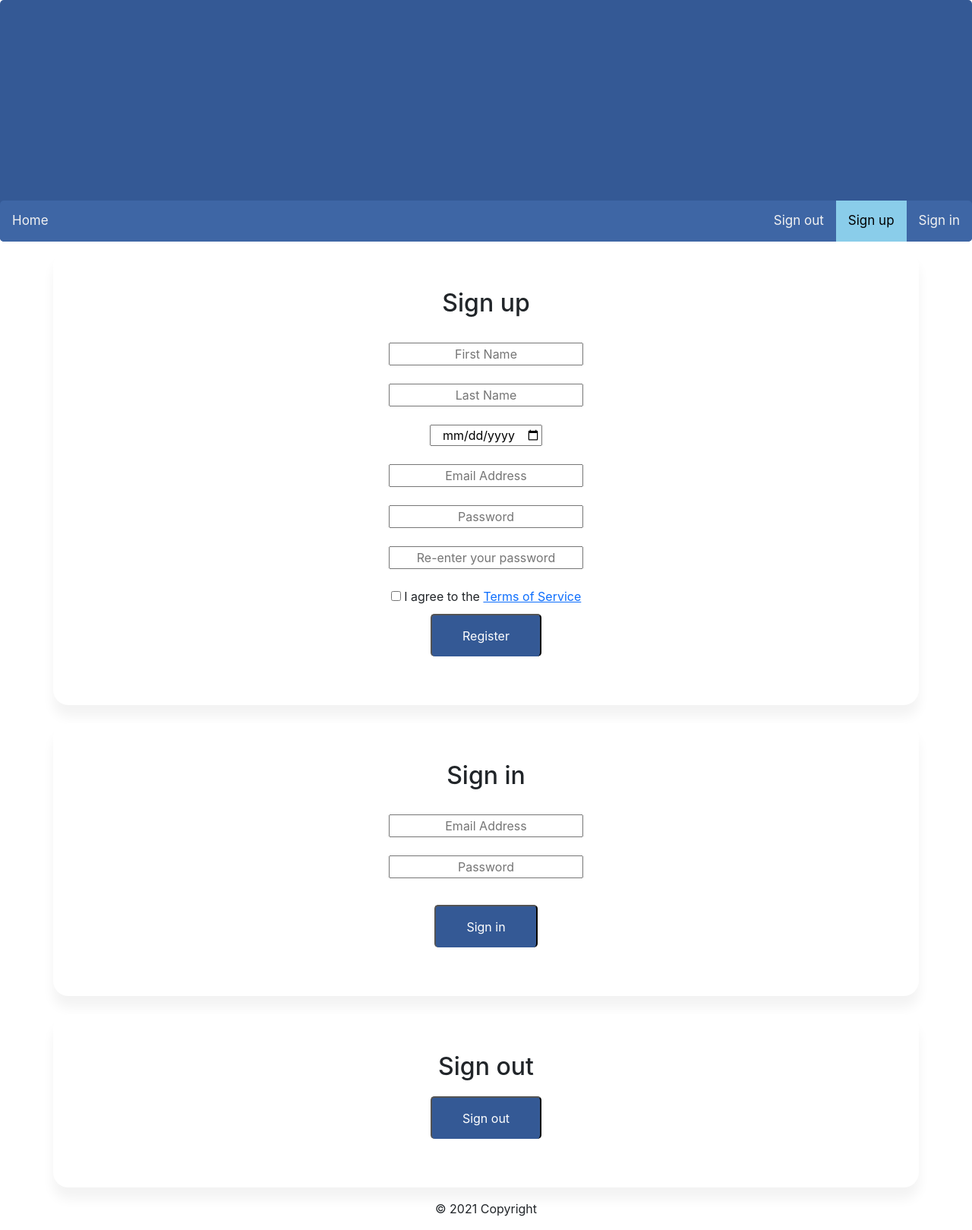
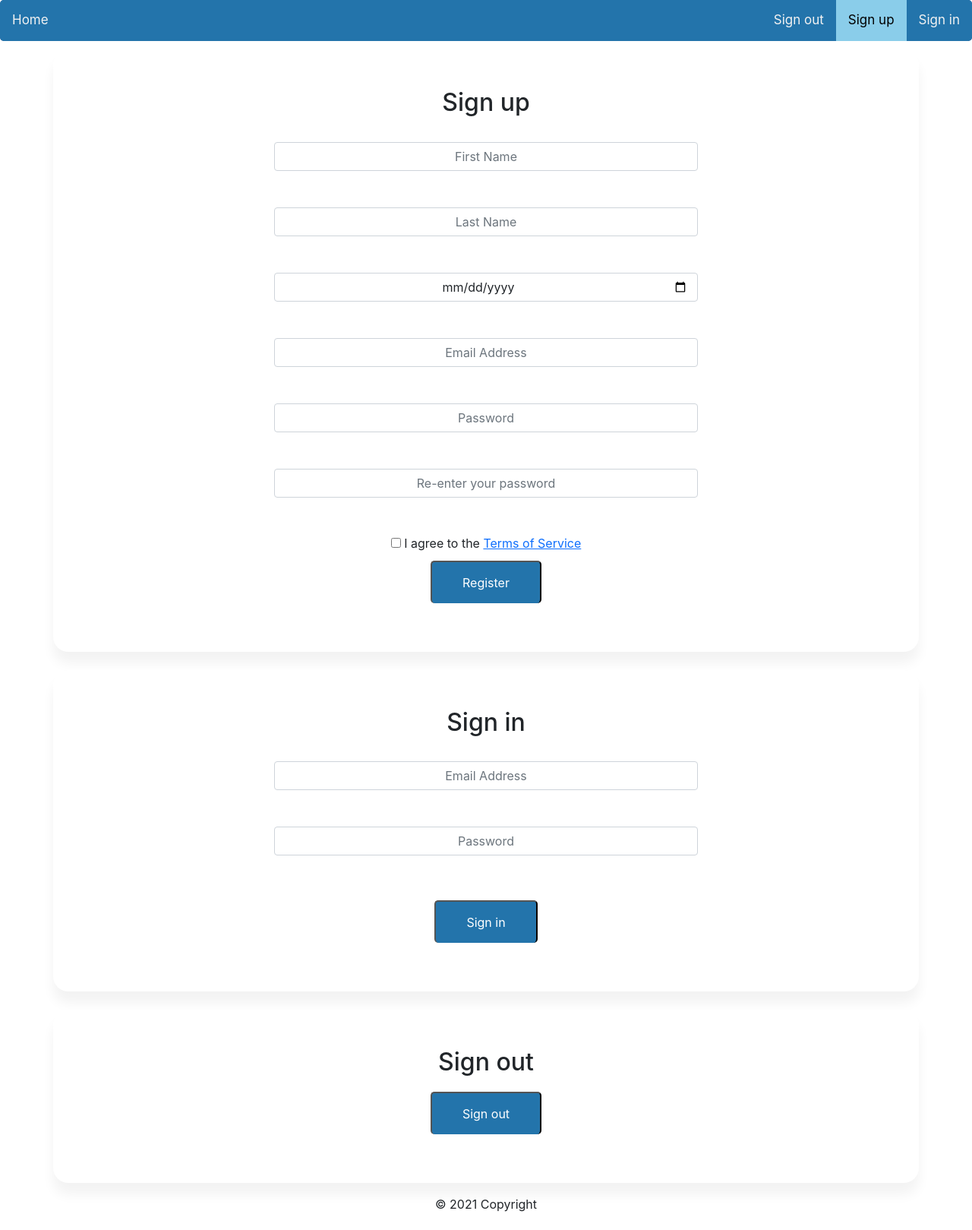
Before and after one commit to jessica-dl/Capstone, a PHP site: page /login/userLogin.html in a window 1280 px wide. Shown: the whole page at 76% size. After the commit the page ends 1595 px from the top, so only its background shows below. Run offline with PHP 8.4, Linux system fonts and the light colour scheme.

Commit message:
Adding styling to tables and forms

```diff
--- a/bookings/get-booking-times/get-booking-times-page.js
+++ b/bookings/get-booking-times/get-booking-times-page.js
@@ -43,6 +43,10 @@ window.onload=function() {
     showresult();
 }
 
+function redir() {
+    window.location = "../../index.php";
+}
+
 function createTable(data) {
     data = JSON.parse(data["response_data"]);
     var timetable = "<table class='table'>";
--- a/css/loginPage.css
+++ b/css/loginPage.css
@@ -1,3 +1,11 @@
+:root {
+  --mint: #91F9E5;
+  --med_aqua: #5FDD9D;
+  --mid_green: #499167;
+  --french_blue: #2374AB;
+  --gunmetal: #232C33;
+}
+
 body {
     font-family: -apple-system, BlinkMacSystemFont, "Segoe UI", Roboto, Oxygen,
       Ubuntu, Cantarell, "Open Sans", "Helvetica Neue", sans-serif;
@@ -10,7 +18,7 @@ body {
     }
 
     .topnav {
-      background-color: #3e66a5;
+      background-color: #2374AB;
       overflow: hidden;
       margin-top: 0px !important;
       border-radius: 5px;
@@ -50,7 +58,7 @@ body {
       /* Custom form submit for submit button */
     .form-submit {
       display: inline-block;
-      background: #345995;
+      background: #2374AB;
       color: #fff;
       border-bottom: none;
       width: auto;
--- a/login/userLogin.html
+++ b/login/userLogin.html
@@ -30,9 +30,8 @@
 <body>
 	<!--- Bootstrap styling --->
     <div class="jumbotron text-center">
-        <h1></h1>
 	<!--- Creates nav bar with links --->
-    <div class="topnav">
+    <div class="topnav" style="background-color:#2374AB">
         <a href="../index.php">Home</a>
         <a href="userLogin.html#signin" style="float: right;">Sign in</a>
         <a class="active" href="userLogin.html#signup" style="float: right;">Sign up</a>
@@ -46,24 +45,24 @@
 			Sign up
 		</h2>
 
-		<form id="signup-form" autocomplete="off" class="form-signin needs-validation"> <!--- Creates a form, each of these are input boxes for the user to enter answers --->
+		<form id="signup-form" autocomplete="off" class="form-signin"> <!--- Creates a form, each of these are input boxes for the user to enter answers --->
 			<label for="fname" aria-placeholder="First Name"></label><br>
-			<input type="text" id="fname" name="fname" placeholder="First Name" style="text-align: center;"><br>
+			<input type="text" id="fname" class="form-control" name="fname" placeholder="First Name" style="text-align:center; margin:auto; width:50%;"><br>
 
 			<label for="lname" aria-placeholder="Last Name"></label><br>
-			<input type="text" id="lname" name="lname" placeholder="Last Name" style="text-align: center;"><br>
+			<input type="text" id="lname" class="form-control" name="lname" placeholder="Last Name" style="text-align:center; margin:auto; width:50%;"><br>
 
 			<label for="bday" aria-placeholder="Birthday"></label><br>
-			<input type="date" id="bday" name="bday" placeholder="Birthday" style="text-align: center;"><br>
+			<input type="date" id="bday" class="form-control" name="bday" placeholder="Birthday" style="text-align:center; margin:auto; width:50%;"><br>
 
 			<label for="email" aria-placeholder="Email: abcd@example.com"></label><br>
-			<input type="email" id="email" name="email" placeholder="Email Address" style="text-align: center;"><br>
+			<input type="email" id="email" class="form-control" name="email" placeholder="Email Address" style="text-align: center; margin:auto; width:50%;"><br>
 
 			<label for="spass" aria-placeholder="Password"></label><br>
-			<input type="password" id="spass" name="spass" placeholder="Password" style="text-align: center;"><br>
+			<input type="password" id="spass" class="form-control" name="spass" placeholder="Password" style="text-align:center; margin:auto; width:50%;"><br>
 
 			<label for="rpass" aria-placeholder="Please re-enter your password"></label><br>
-			<input type="password" id="rpass" name="rpass" placeholder="Re-enter your password" style="text-align: center;"><br>
+			<input type="password" id="rpass" class="form-control" name="rpass" placeholder="Re-enter your password" style="text-align:center; margin:auto; width:50%;"><br>
 		  </form>
 		  <br>
 
@@ -93,10 +92,10 @@
 		<!--- Creates a form for the user to fill out --->
 		<form id="signin-form" autocomplete="off" class="form-signin needs-validation">
 			<label for="email-login" aria-placeholder="Email: abcd@example.com"></label><br>
-			<input type="email" id="email-login" name="email-login" placeholder="Email Address" style="text-align: center;"><br>
+			<input type="email" id="email-login" class="form-control" name="email-login" placeholder="Email Address" style="text-align:center; margin:auto; width:50%;"><br>
 
 			<label for="pass" aria-placeholder="Password"></label><br>
-			<input type="password" id="pass" name="pass" placeholder="Password" style="text-align: center;"><br>
+			<input type="password" id="pass" class="form-control" name="pass" placeholder="Password" style="text-align:center; margin:auto; width:50%;"><br>
 		  </form>
 		  <br>
 
```
